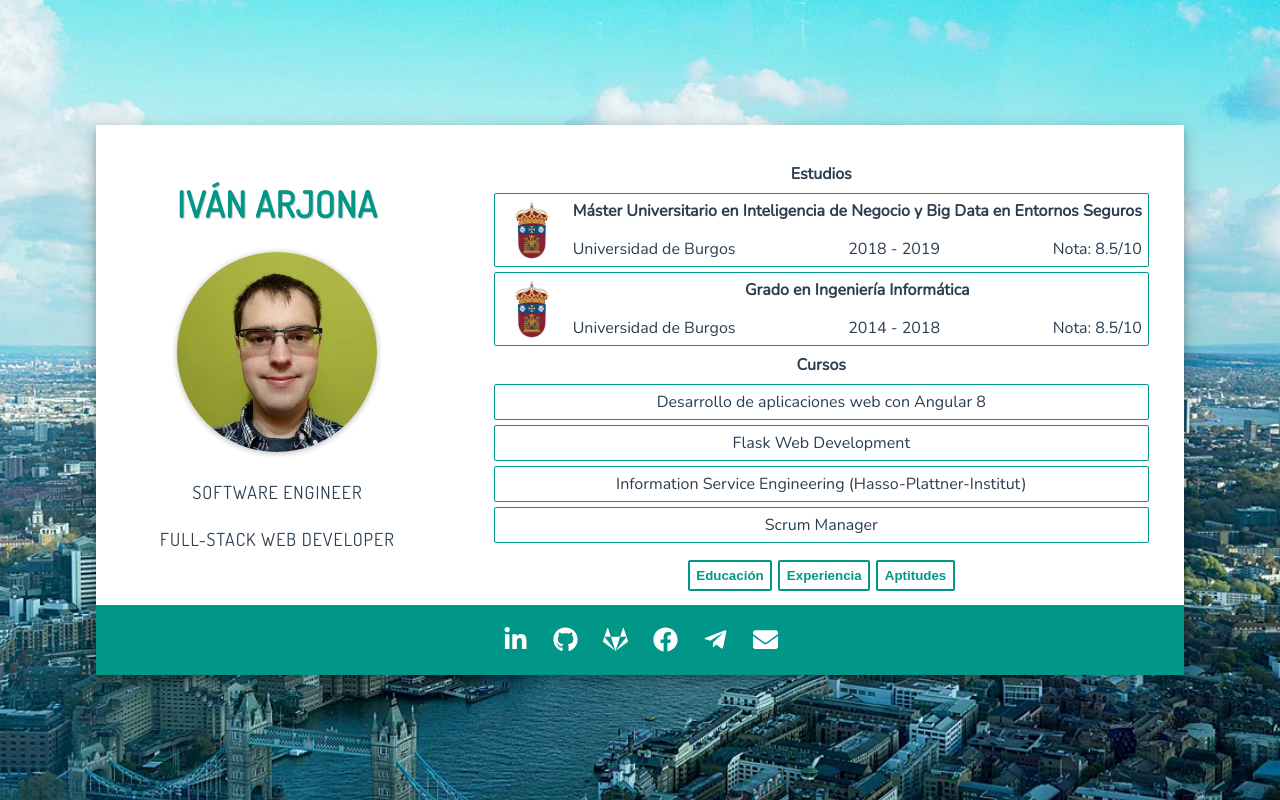
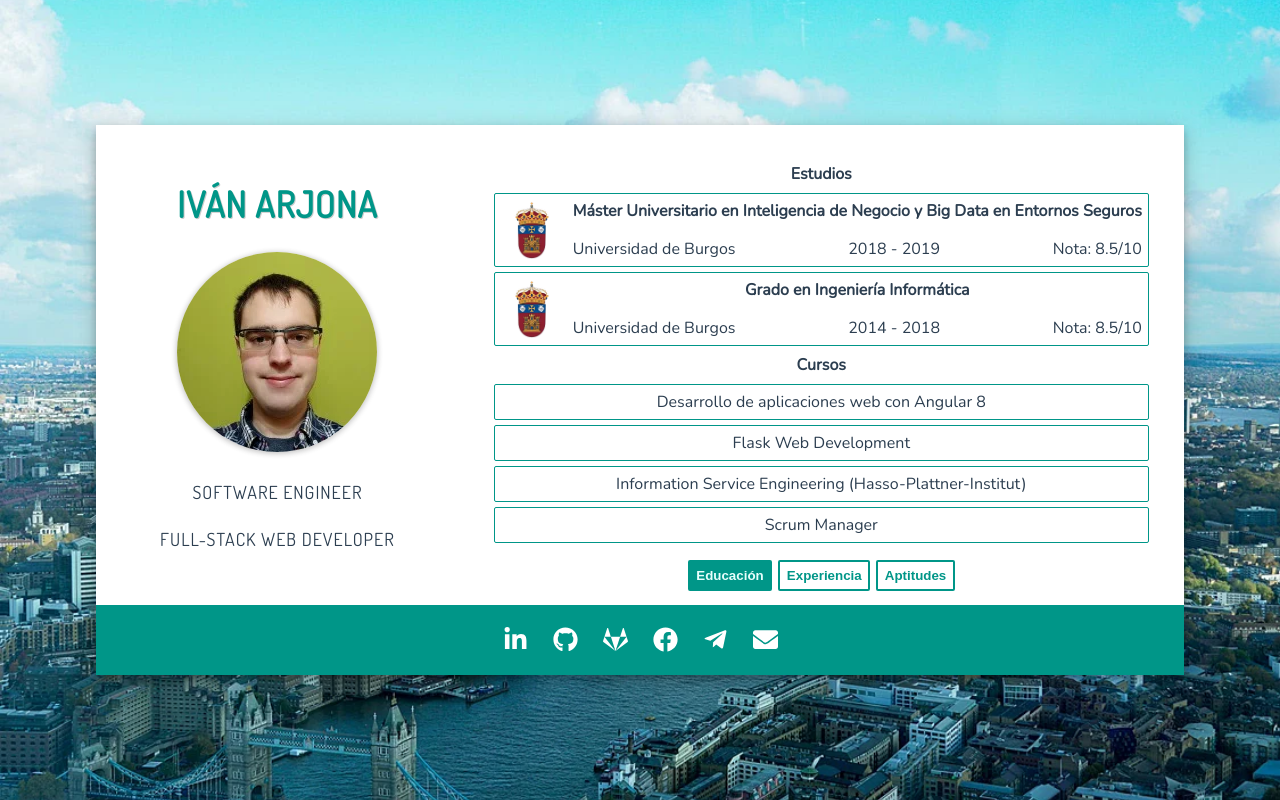
Before and after one commit to IvanArjona/2020.iarjona.com, a Vue app: page / in a window 1280 px wide. Built offline with nearby package versions, Linux system fonts and the light colour scheme.

Commit message:
Default active route

```diff
--- a/src/components/Content.vue
+++ b/src/components/Content.vue
@@ -5,7 +5,8 @@
     </transition>
     <div class="menu">
       <router-link tag="button" v-for="(menuItem, i) in menu"
-          :key="i" :to="menuItem.route" class="menu-item">
+          :key="i" :to="menuItem.route" class="menu-item"
+          :class="{ 'router-link-active': menuItem.route === 'education' && $router.currentRoute.path === '/' }">
         {{ menuItem.name }}
       </router-link>
     </div>
```
